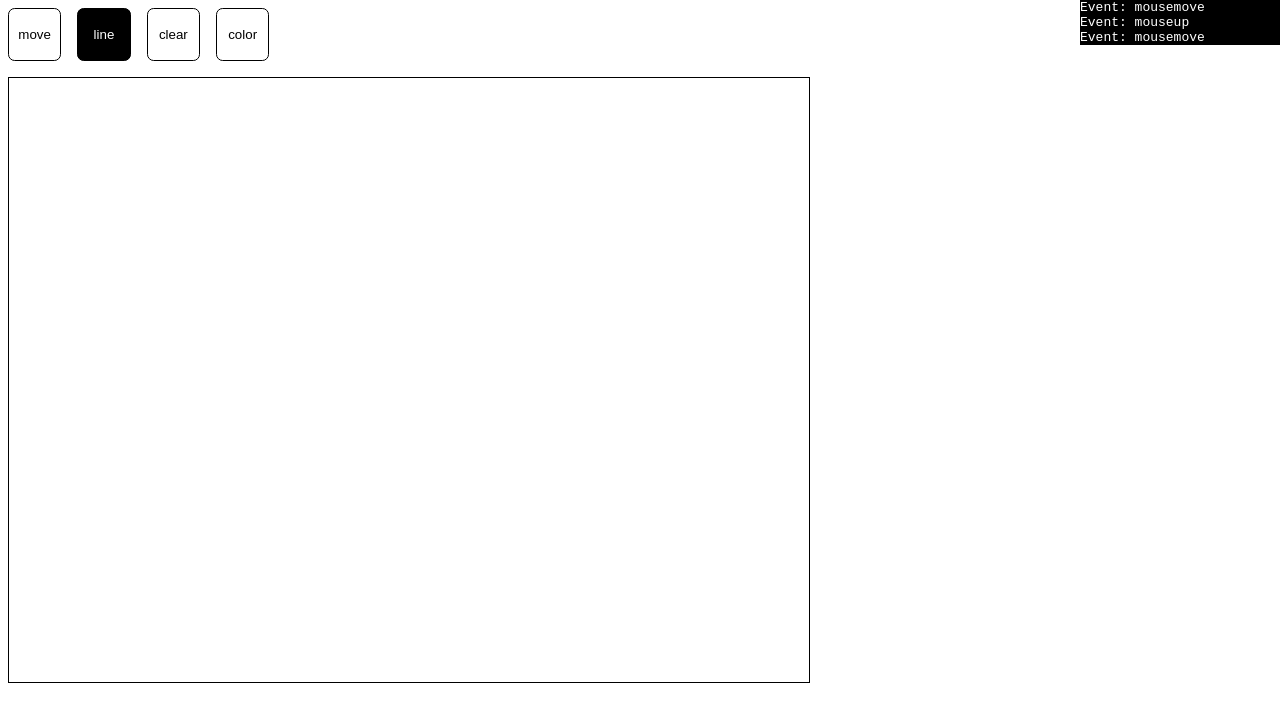
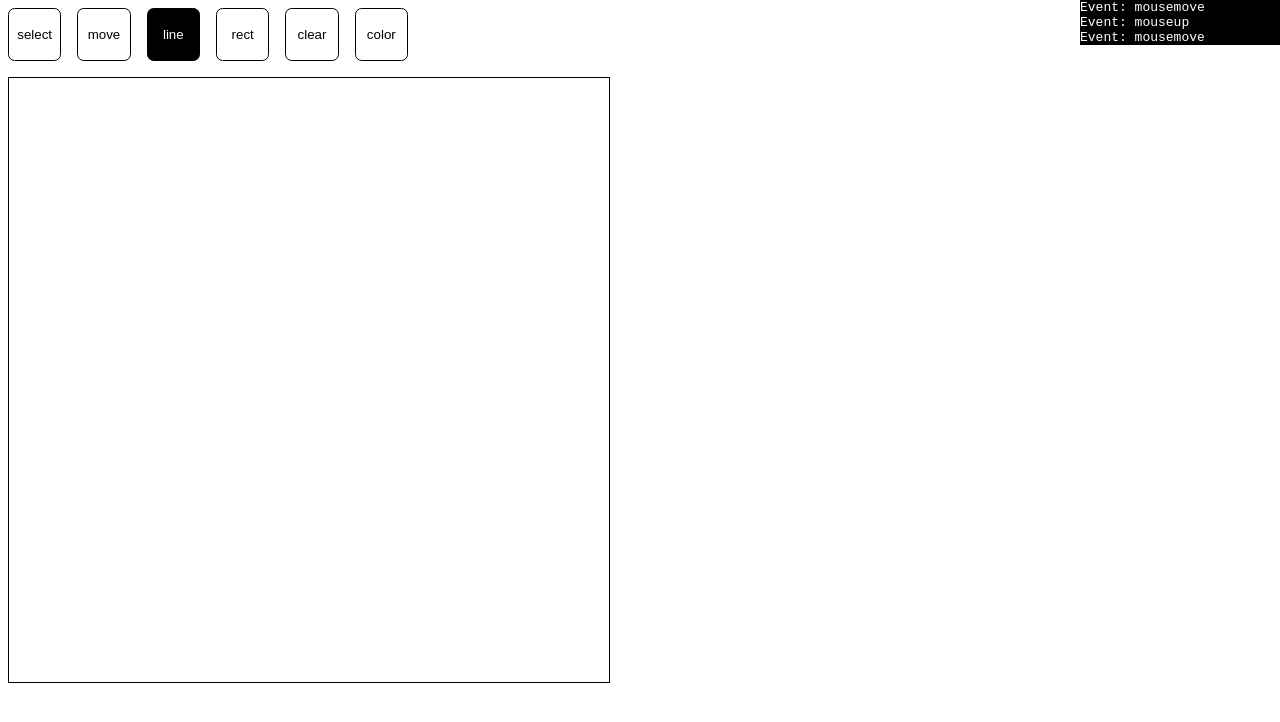
Before and after one commit to mentoorg/whiteboard, a Vue app in the folder packages/frontend/: page / in a window 1280 px wide. Both pictures are taken after a click on the button "clear". Shown: the top 722 px of the page. Built offline with nearby package versions, Linux system fonts and the light colour scheme.

Commit message:
feat(frontend): rect

```diff
--- a/packages/frontend/src/App.vue
+++ b/packages/frontend/src/App.vue
@@ -1,36 +1,23 @@
 <script setup lang="ts">
 import { reactive } from 'vue';
 import Whiteboard from './components/Whiteboard.vue'
-import { addShape, type WhiteboardData } from './data'
-import Debugger from './components/Debugger.vue';
+import { type WhiteboardData } from './data'
+import Debugger from './components/Debugger.vue'
 
 const isDebugging = import.meta.env.DEV
 
-const mockData: WhiteboardData = reactive({
-    size: { width: 800, height: 600 },
-    viewBox: { x: 0, y: 0, width: 800, height: 600 },
+const data: WhiteboardData = reactive({
+    size: { width: 600, height: 600 },
+    viewBox: { x: 0, y: 0, width: 600, height: 600 },
     shapes: [],
-})
-
-addShape(mockData, {
-    type: 'line',
-    start: { x: 100, y: 100 },
-    end: { x: 200, y: 200 },
-    stroke: 'red',
-})
-
-addShape(mockData, {
-    type: 'line',
-    start: { x: 200, y: 200 },
-    end: { x: 300, y: 100 },
-    stroke: 'blue',
+    history: [],
 })
 </script>
 
 <template>
     <Whiteboard
         output-mode="svg"
-        :data="mockData"
+        :data="data"
     />
     <Debugger v-if="isDebugging" />
 </template>
--- a/packages/frontend/src/components/input/BasicInput.vue
+++ b/packages/frontend/src/components/input/BasicInput.vue
@@ -1,7 +1,7 @@
 <script setup lang="ts">
 import { reactive, ref } from 'vue'
 import { useEventListener } from '@vueuse/core'
-import { addShapeRel, type Vector, type WhiteboardData } from '../../data'
+import { addShapeRel, createRectFromPoints, type Vector, type WhiteboardData } from '../../data'
 import { createEmitter, type Emitter, type Events } from '../../utils/emitter'
 import BrushEditor from './BrushEditor.vue'
 import { log } from '../../store/debug'
@@ -23,7 +23,7 @@ const createToolHandle = (setup: (handle: ToolHandle) => void): ToolHandle => {
     return handle
 }
 
-const TOOL_NAMES = [ 'move', 'line', 'clear', 'color' ] as const
+const TOOL_NAMES = [ 'select', 'move', 'line', 'rect', 'clear', 'color' ] as const
 type ToolName = typeof TOOL_NAMES[number]
 
 interface Tool {
@@ -35,6 +35,14 @@ interface Tool {
 const showColorPicker = ref(false)
 
 const TOOLS: Record<ToolName, Tool> = reactive({
+    select: {
+        type: 'mode',
+        handle: createToolHandle(handle => {
+            handle.on('start', () => {
+                emit('setCursor', 'default')
+            })
+        })
+    },
     move: {
         type: 'mode',
         handle: createToolHandle(handle => {
@@ -136,6 +144,81 @@ const TOOLS: Record<ToolName, Tool> = reactive({
                 })
                 state.value.disposePreview = () => {
                     disposePreviewLine()
+                    disposePreviewCircle()
+                }
+            })
+        })
+    },
+    rect: {
+        type: 'mode',
+        handle: createToolHandle(handle => {
+            type RectToolState =
+                | { state: 'wait-for-start' }
+                | {
+                    state: 'wait-for-end'
+                    start: Vector
+                    end: Vector
+                    disposeStartPoint: () => void
+                    disposePreview?: () => void
+                }
+            const state = ref<RectToolState>({ state: 'wait-for-start' })
+
+            const start = () => {
+                emit('setCursor', 'crosshair')
+                state.value = { state: 'wait-for-start' }
+            }
+            const end = () => {
+                if (state.value.state === 'wait-for-end') {
+                    state.value.disposeStartPoint()
+                    state.value.disposePreview?.()
+                }
+            }
+
+            handle.on('start', start)
+            handle.on('end', end)
+            handle.on('mousedown', pos => {
+                if (state.value.state === 'wait-for-start') {
+                    const disposeStartPoint = addShapeRel(props.data, {
+                        type: 'circle',
+                        center: pos,
+                        radius: 3,
+                    })
+                    state.value = {
+                        state: 'wait-for-end',
+                        start: pos,
+                        end: pos,
+                        disposeStartPoint
+                    }
+                }
+            })
+            handle.on('mouseup', () => {
+                if (state.value.state === 'wait-for-end') {
+                    state.value.disposeStartPoint()
+                    addShapeRel(props.data, {
+                        ...createRectFromPoints(state.value.start, state.value.end),
+                        stroke: brush.strokeColor,
+                        fill: brush.fillColor,
+                    })
+                    end()
+                    start()
+                }
+            })
+            handle.on('mousemove', pos => {
+                if (state.value.state !== 'wait-for-end') return
+                state.value.end = pos
+                state.value.disposePreview?.()
+                const disposePreviewRect = addShapeRel(props.data, {
+                    ...createRectFromPoints(state.value.start, pos),
+                    stroke: brush.strokeColor,
+                    fill: brush.fillColor,
+                })
+                const disposePreviewCircle = addShapeRel(props.data, {
+                    type: 'circle',
+                    center: pos,
+                    radius: 3,
+                })
+                state.value.disposePreview = () => {
+                    disposePreviewRect()
                     disposePreviewCircle()
                 }
             })
--- a/packages/frontend/src/components/output/SvgOutput.vue
+++ b/packages/frontend/src/components/output/SvgOutput.vue
@@ -36,6 +36,16 @@ defineExpose({ outputEl })
                 :fill="shape.fill ?? 'none'"
                 :stroke="shape.stroke ?? '#000'"
             ></circle>
+
+            <rect
+                v-else-if="shape.type === 'rect'"
+                :x="shape.topLeft.x"
+                :y="shape.topLeft.y"
+                :width="shape.size.width"
+                :height="shape.size.height"
+                :fill="shape.fill ?? 'none'"
+                :stroke="shape.stroke ?? '#000'"
+            ></rect>
         </g>
     </svg>
 </template>
--- a/packages/frontend/src/data/index.ts
+++ b/packages/frontend/src/data/index.ts
@@ -46,6 +46,10 @@ export const moveShape = <S extends PreShape>(shape: S, delta: Vector): S => {
             start: vectorAdd(shape.start, delta),
             end: vectorAdd(shape.end, delta),
         }
+        case 'rect': return {
+            ...shape,
+            topLeft: vectorAdd(shape.topLeft, delta),
+        }
         case 'circle': return {
             ...shape,
             center: vectorAdd(shape.center, delta),
@@ -55,6 +59,7 @@ export const moveShape = <S extends PreShape>(shape: S, delta: Vector): S => {
 
 export type PreShape =
     | LineShape
+    | RectShape
     | CircleShape
 
 export type Shape = PreShape & {
@@ -75,14 +80,39 @@ export interface LineShape extends Strokable {
     end: Vector
 }
 
+export interface RectShape extends Strokable, Fillable {
+    type: 'rect'
+    topLeft: Vector
+    size: Size
+}
+
+export const createRectFromPoints = (start: Vector, end: Vector): RectShape => {
+    return {
+        type: 'rect',
+        topLeft: {
+            x: Math.min(start.x, end.x),
+            y: Math.min(start.y, end.y),
+        },
+        size: {
+            width: Math.abs(start.x - end.x),
+            height: Math.abs(start.y - end.y),
+        }
+    }
+}
+
 export interface CircleShape extends Strokable, Fillable {
     type: 'circle'
     radius: number
     center: Vector
 }
 
-export type WhiteboardData = {
+export interface WhiteboardAction {
+    // TODO
+}
+
+export interface WhiteboardData {
     size: Size
     viewBox: ViewBox
     shapes: Shape[]
+    history: WhiteboardAction[]
 }
```
